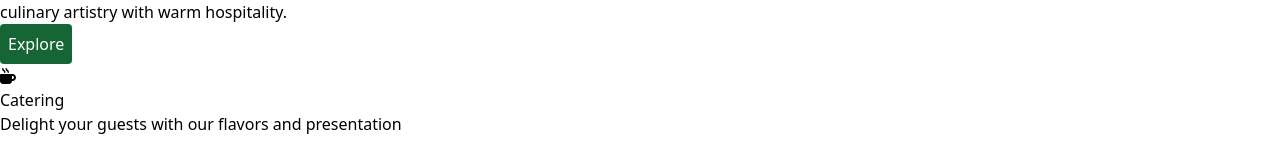
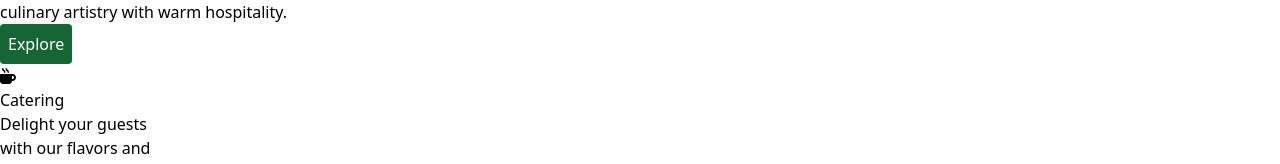
Before and after one commit to anikaivnath/Foodism, a React (Vite) app in the folder Foodism/: page / in a window 1280 px wide. Shown: the part 1420-1584 px from the top of the page. Before the commit the page ends 1556 px from the top, so only its background shows below. Built offline with nearby package versions, Linux system fonts and the light colour scheme; a web font is replaced by a local one.

Commit message:
fix(JourneySection): adjust layout by adding class to the container for improved styling

```diff
--- a/Foodism/src/Components/JourneySection.jsx
+++ b/Foodism/src/Components/JourneySection.jsx
@@ -18,7 +18,7 @@ const journey = () => {
     </div>
     </div>
 
-    <div>
+    <div className=' w-40 justify-center'>
       <p>
          <FontAwesomeIcon icon={faMugHot} />
       </p>
```
